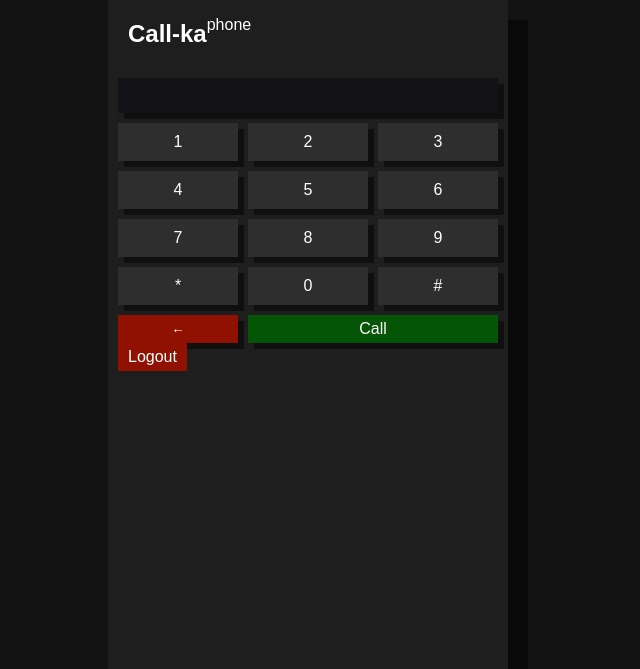
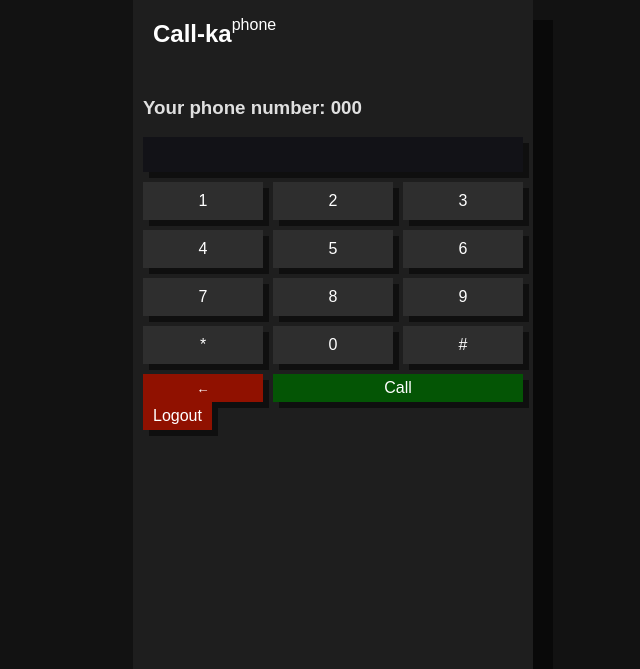
Before and after one commit to mk-samoilov/Call-ka, a Flask app: template templates/index.html in a window 1280 px wide. Shown: the part 20-689 px from the top of the page, without its empty margins (332-972 px from the left). Run offline with Flask 3, Linux system fonts and the light colour scheme; the visitor is signed in with stand-in values (Sample User, id 1); tables that the repository leaves empty hold one stand-in row (values such as "Sample post"); the template is opened without the code that fills it: most values are stand-ins (such as "Sample title", 1, 10 or a date in 2020).

Commit message:
UI adjustments

```diff
--- a/app.py
+++ b/app.py
@@ -19,7 +19,7 @@ def init_db():
 init_db()
 
 def generate_phone_number():
-    return f"+7{random.randint(9000000000, 9999999999)}"
+    return f"8{random.randint(9000000000, 9999999999)}"
 
 def generate_token(_id, phone, name):
     token_string = f"{_id}{phone}{name}"
--- a/static/css/buttons.css
+++ b/static/css/buttons.css
@@ -1,5 +1,5 @@
 .s-button {
-    background-color: #162282;
+    background-color: #2e2e2e;
     color: white;
     border: none;
     padding: 10px 20px;
@@ -14,7 +14,7 @@
 }
 
 .s-button:hover {
-    background-color: #141f76;
+    background-color: #262626;
 }
 
 .del-button {
--- a/static/css/style.css
+++ b/static/css/style.css
@@ -7,7 +7,7 @@ body {
 }
 
 .container {
-    max-width: 400px;
+    max-width: 350px;
     margin: 0 auto;
 }
 
@@ -93,13 +93,14 @@ a:hover {
 }
 
 .alert {
-    padding: 12px 16px;
+    padding: 8px 16px;
     margin-top: 6px;
     margin-bottom: 15px;
     border-radius: 0px;
     font-family: Arial, sans-serif;
-    font-size: 17px;
+    font-size: 18px;
     color: #ffffff;
+    width: 105%;
     background-color: #333333;
     border-left: 4px solid #666666;
     box-shadow: 0 2px 4px rgba(0, 0, 0, 0.1);
--- a/templates/index.html
+++ b/templates/index.html
@@ -14,26 +14,27 @@ Call-ka Phone
     </nav>
     <div style="padding: 10px;">
         {% if 'user_id' in session %}
+        <h3>Your phone number: {{ user_phone }}</h3>
             <div id="dial-pad">
                 <input class="button-with-shadow" type="text" id="number-input">
                 <div class="keypad">
-                    <button class="digit s-button button-with-shadow" style="background-color: #2e2e2e;">1</button>
-                    <button class="digit s-button button-with-shadow" style="background-color: #2e2e2e;">2</button>
-                    <button class="digit s-button button-with-shadow" style="background-color: #2e2e2e;">3</button>
-                    <button class="digit s-button button-with-shadow" style="background-color: #2e2e2e;">4</button>
-                    <button class="digit s-button button-with-shadow" style="background-color: #2e2e2e;">5</button>
-                    <button class="digit s-button button-with-shadow" style="background-color: #2e2e2e;">6</button>
-                    <button class="digit s-button button-with-shadow" style="background-color: #2e2e2e;">7</button>
-                    <button class="digit s-button button-with-shadow" style="background-color: #2e2e2e;">8</button>
-                    <button class="digit s-button button-with-shadow" style="background-color: #2e2e2e;">9</button>
-                    <button class="digit s-button button-with-shadow" style="background-color: #2e2e2e;">*</button>
-                    <button class="digit s-button button-with-shadow" style="background-color: #2e2e2e;">0</button>
-                    <button class="digit s-button button-with-shadow" style="background-color: #2e2e2e;">#</button>
+                    <button class="digit s-button button-with-shadow">1</button>
+                    <button class="digit s-button button-with-shadow">2</button>
+                    <button class="digit s-button button-with-shadow">3</button>
+                    <button class="digit s-button button-with-shadow">4</button>
+                    <button class="digit s-button button-with-shadow">5</button>
+                    <button class="digit s-button button-with-shadow">6</button>
+                    <button class="digit s-button button-with-shadow">7</button>
+                    <button class="digit s-button button-with-shadow">8</button>
+                    <button class="digit s-button button-with-shadow">9</button>
+                    <button class="digit s-button button-with-shadow">*</button>
+                    <button class="digit s-button button-with-shadow">0</button>
+                    <button class="digit s-button button-with-shadow">#</button>
                     <button class="del-button button-with-shadow" id="backspace-btn">←</button>
                     <button class="accept-button grid-column-snap-2 button-with-shadow" id="call-btn">Call</button>
                 </div>
             </div>
-            <a href="/logout" class="del-button">Logout</a>
+            <a href="/logout" class="del-button button-with-shadow">Logout</a>
         {% else %}
         <h2>Welcome!</h2>
         <h2>Please, <a href="/login" style="color: #4f50d7;">login</a> or <a href="/register" style="color: #4f50d7;">register</a> to get started!</h2>
```
